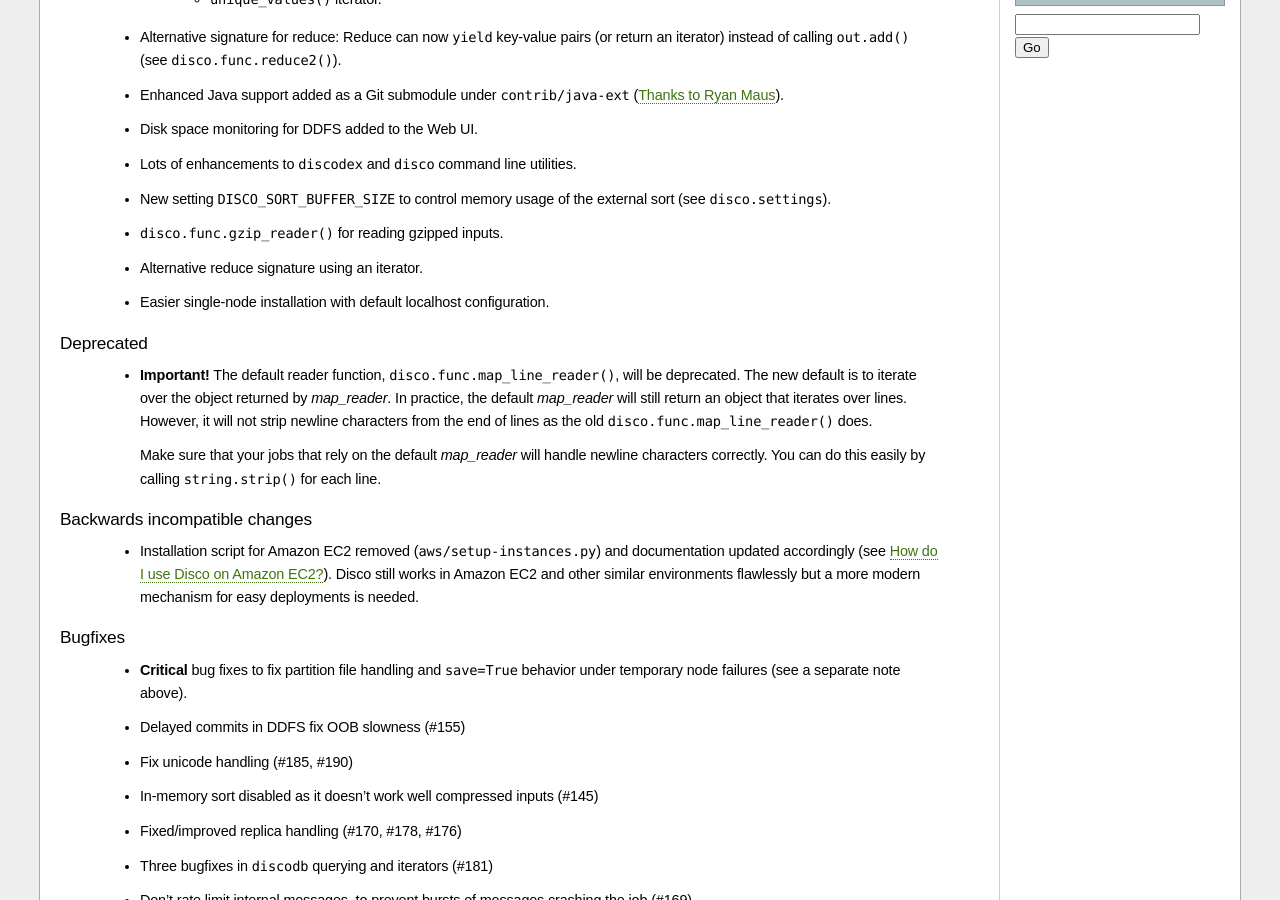
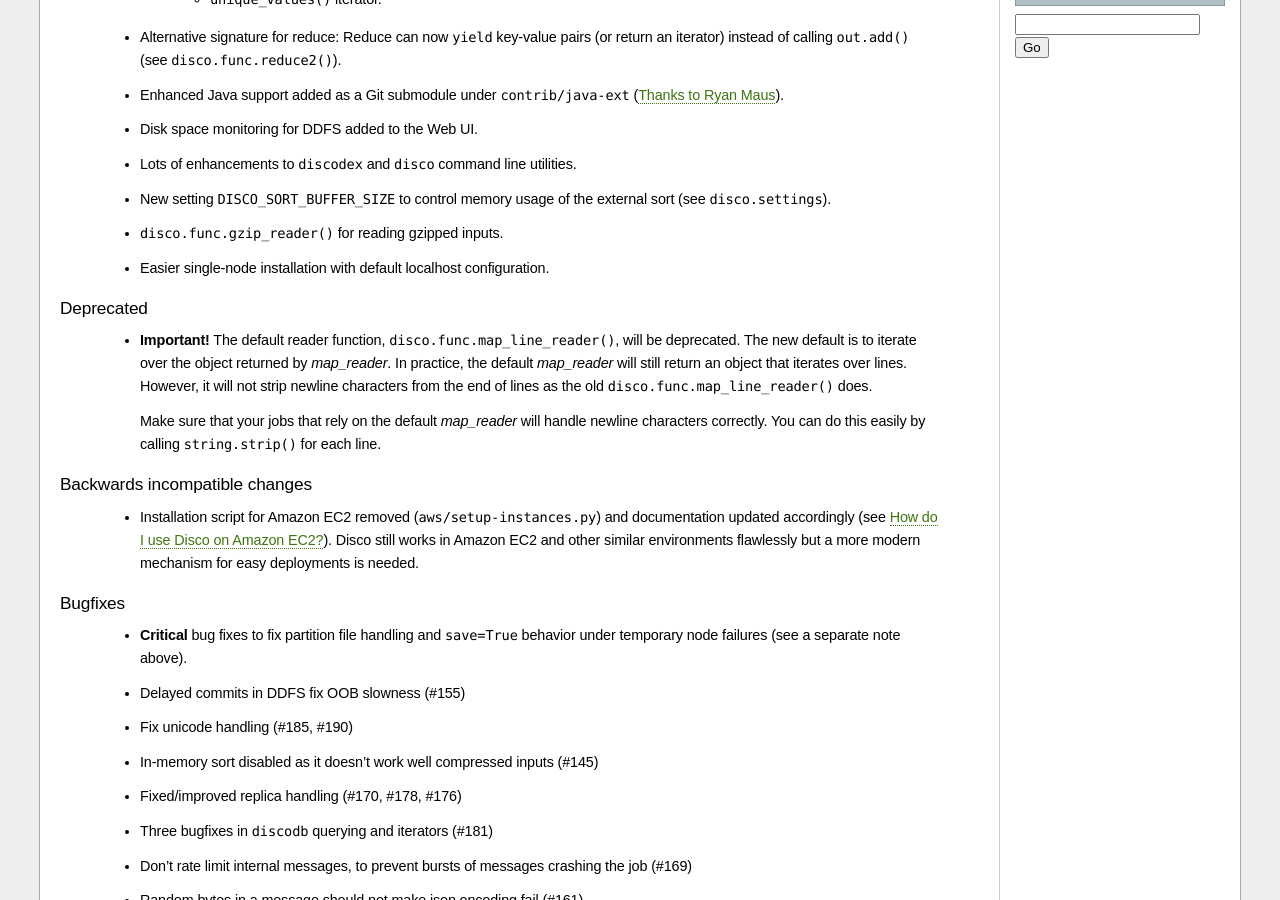
Before and after one commit to discoproject/disco, a Sphinx documentation site: the page built from doc/releases.rst, in a window 1280 px wide and 900 px high, scrolled down 899 px. Built offline with Sphinx 7.4.7, drawn with Linux system fonts in a browser that asks for light colours.

Commit message:
docs: remove redundant mention of reduce2 from release notes

```diff
--- a/doc/releases.rst
+++ b/doc/releases.rst
@@ -52,7 +52,6 @@ New features
  - Lots of enhancements to :mod:`discodex <discodex>` and :mod:`disco <discocli>` command line utilities.
  - New setting ``DISCO_SORT_BUFFER_SIZE`` to control memory usage of the external sort (see :mod:`disco.settings`).
  - :func:`disco.func.gzip_reader` for reading gzipped inputs.
- - Alternative reduce signature using an iterator.
  - Easier single-node installation with default localhost configuration.
 
 Deprecated
```
